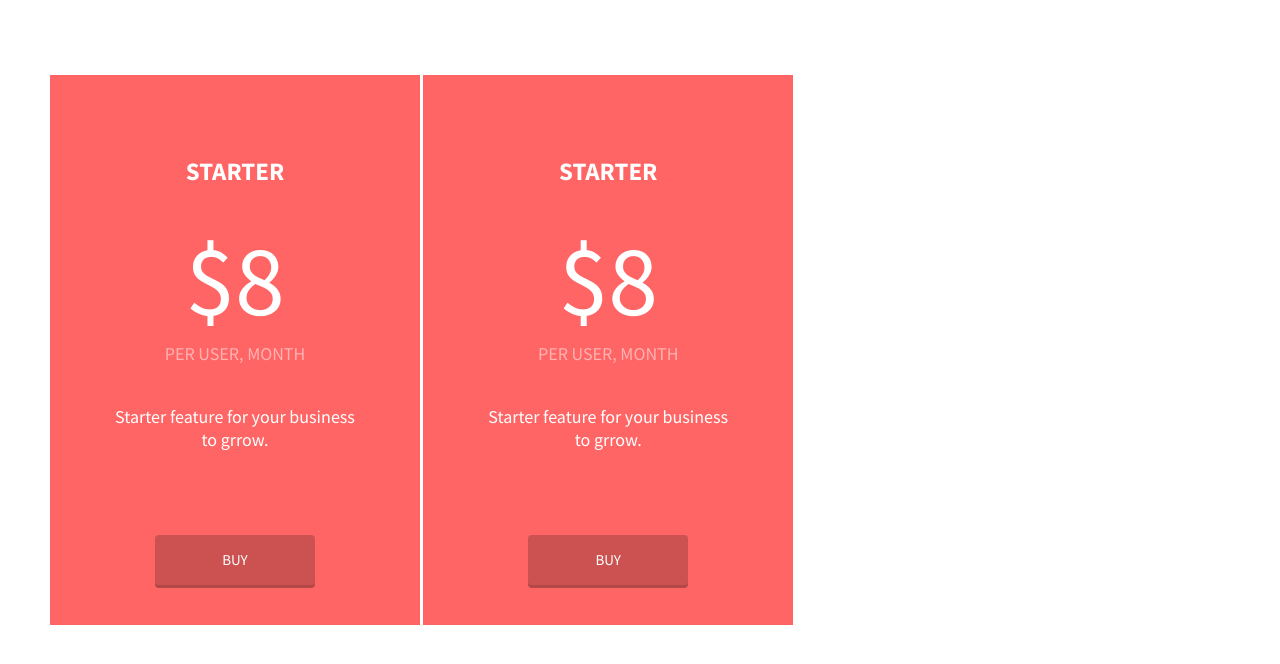
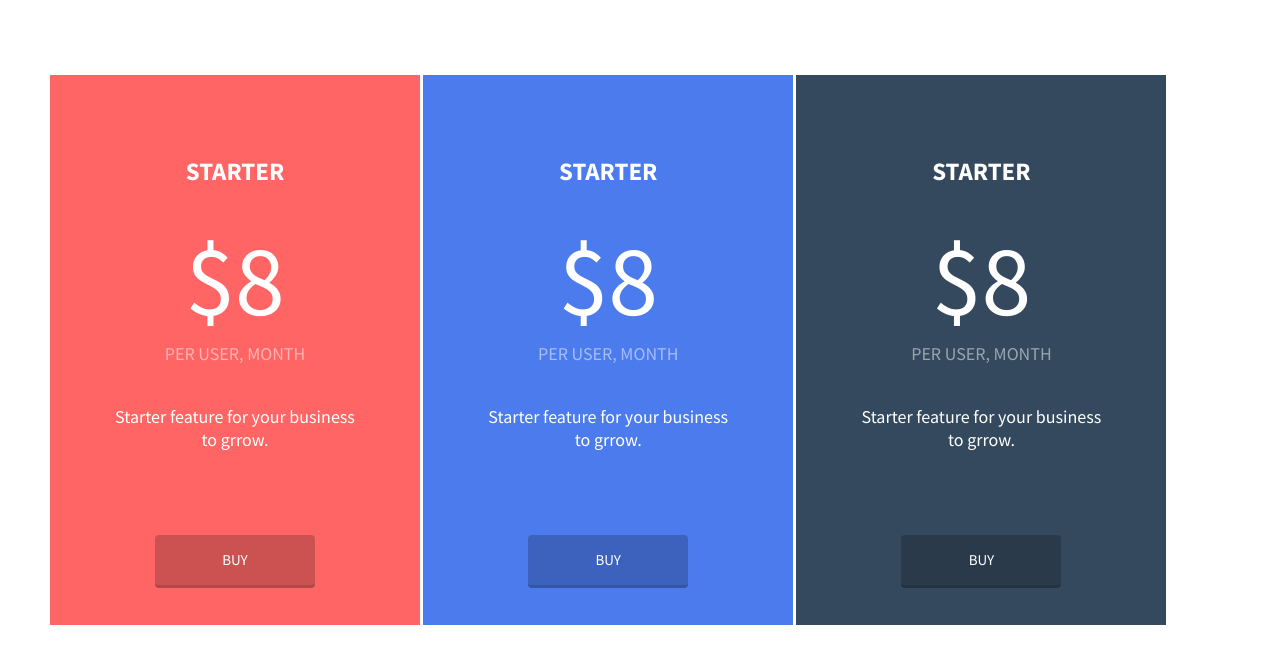
Before and after one commit to samuel-lf/Price-card, a plain HTML site: page index.html in a window 1280 px wide. Drawn offline with Linux system fonts and the light colour scheme; files that its build step writes are made by us from their sources.

Commit message:
Price card with color variant

```diff
--- a/card-plan.css
+++ b/css/card-plan.css
@@ -15,6 +15,15 @@
     color: #fff;
     position: relative;
     margin-top: 2%;
+}
+
+.-black{
+    background-color: #34495e;
+
+}
+
+.-blue{
+    background-color: #4b7bec;
 }
 
 .card-plan > .btn {
@@ -38,7 +47,7 @@
 }
 
 .card-plan > .btn:active {
-    transform: translateY(3px);
+    transform: translate(50%, 3px);
     box-shadow: 0px 0px 0px rgba(0, 0, 0, 0.3);
 
 }
--- a/index.html
+++ b/index.html
@@ -6,8 +6,9 @@
     <meta http-equiv="X-UA-Compatible" content="ie=edge">
     <title>Card</title>
     <link href="https://fonts.googleapis.com/css?family=Source+Sans+Pro:300,400,700" rel="stylesheet">    <link rel="stylesheet" href="reset.css">
-    <link rel="stylesheet" href="card-plan.css">
-    <link rel="stylesheet" href="base.css">
+    <link rel="stylesheet" href="css/card-plan.css">
+    <link rel="stylesheet" href="css/base.css">
+    <link rel="stylesheet" href="css/reset.css">
 </head>
 <body>
     <div class="container">
@@ -19,7 +20,15 @@
             <dd class="btn">Buy</dd>
         </dl>
 
-        <dl class="card-plan">
+        <dl class="card-plan -blue">
+            <dt class="title">Starter</dt>
+            <dd class="price">$8</dd>
+            <dd class="period">Per user, month</dd>
+            <dd class="description">Starter feature for your business to grrow.</dd>
+            <dd class="btn">Buy</dd>
+        </dl>
+
+        <dl class="card-plan -black">
             <dt class="title">Starter</dt>
             <dd class="price">$8</dd>
             <dd class="period">Per user, month</dd>
```
Also changed, not shown: css/base.css (renamed from base.css), css/reset.css (renamed from reset.css).
